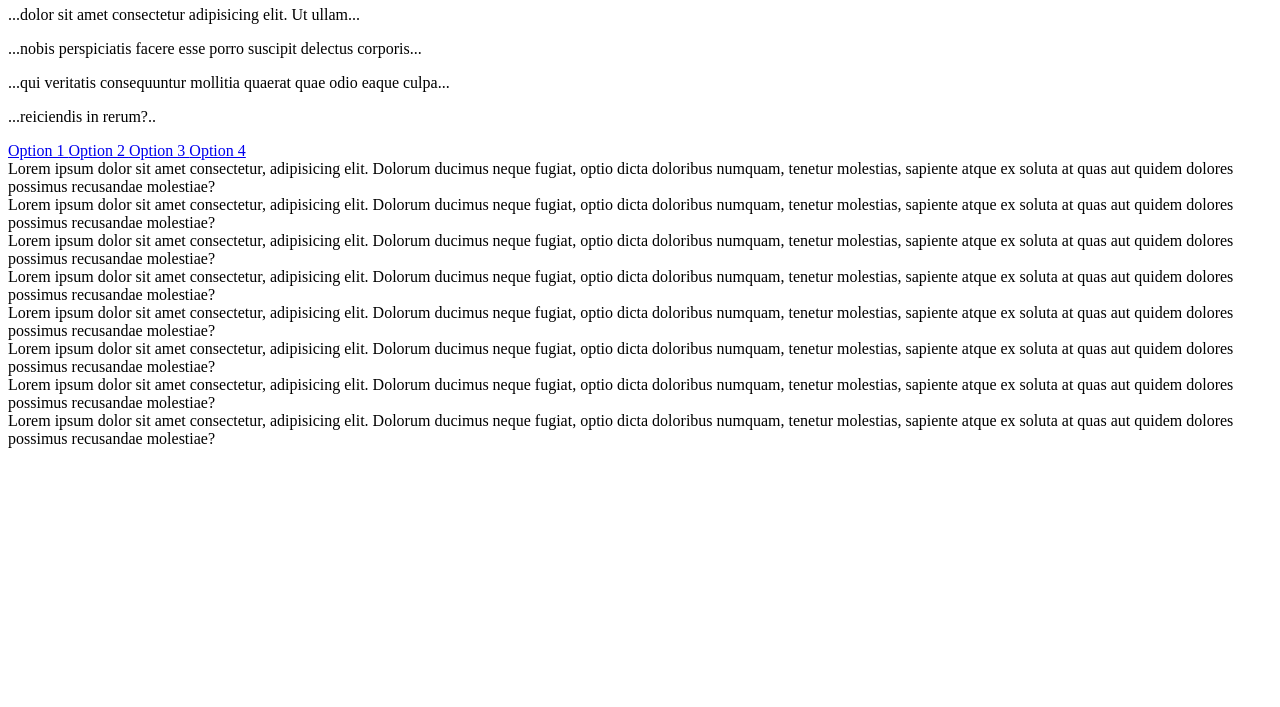
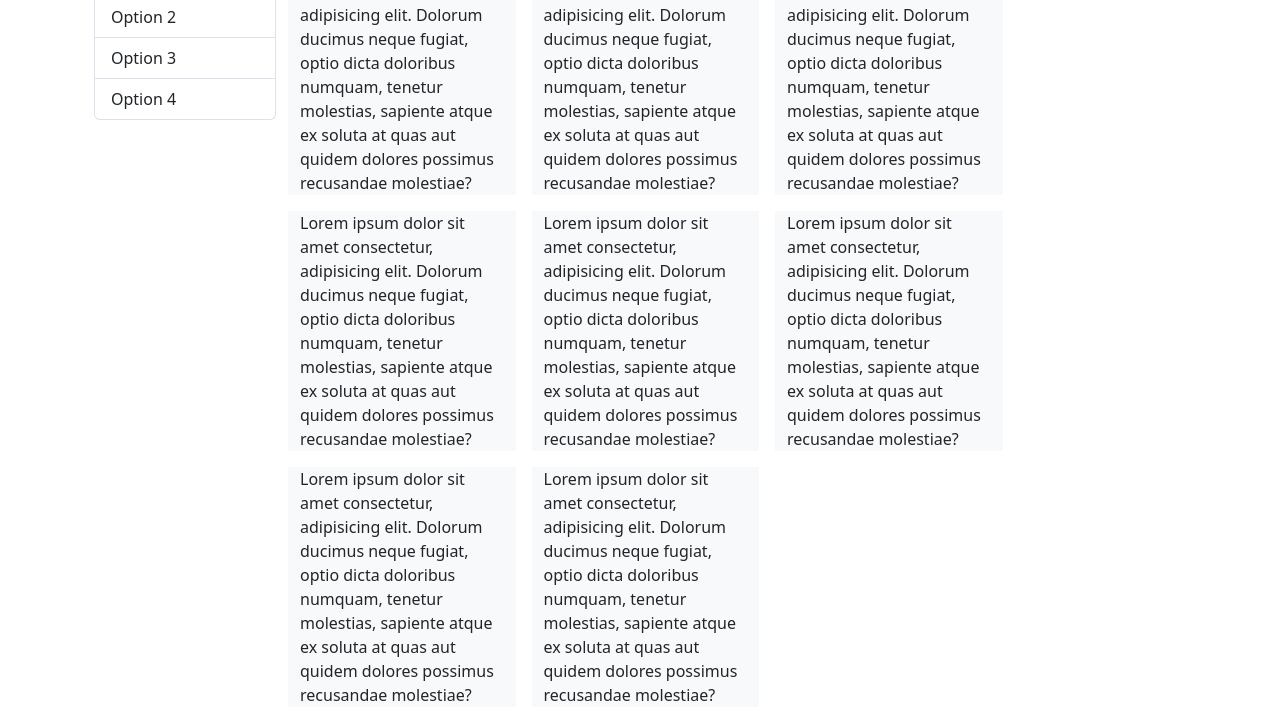
Before and after one commit to ghm7/Actividad-14.1, a plain HTML site: page index.html in a window 1280 px wide. Shown: the part 225-932 px from the top of the page. Before the commit the page ends 800 px from the top, so only its background shows below. Drawn offline with Linux system fonts and the light colour scheme; the site is published under a folder, as on GitHub Pages, so addresses that start at the root find nothing.

Commit message:
Fix links in head

```diff
--- a/index.html
+++ b/index.html
@@ -4,10 +4,10 @@
     <meta charset="UTF-8" />
     <meta name="viewport" content="width=device-width, initial-scale=1.0" />
 
-    <link rel="stylesheet" href="/css/bootstrap.min.css" />
-    <link rel="stylesheet" href="/css/main.css" />
-    <script defer src="/js/bootstrap.bundle.min.js"></script>
-    <script defer src="/js/main.js"></script>
+    <link rel="stylesheet" href="css/bootstrap.min.css" />
+    <link rel="stylesheet" href="css/main.css" />
+    <script defer src="js/bootstrap.bundle.min.js"></script>
+    <script defer src="js/main.js"></script>
 
     <title>Actividad 14.1</title>
   </head>
```
